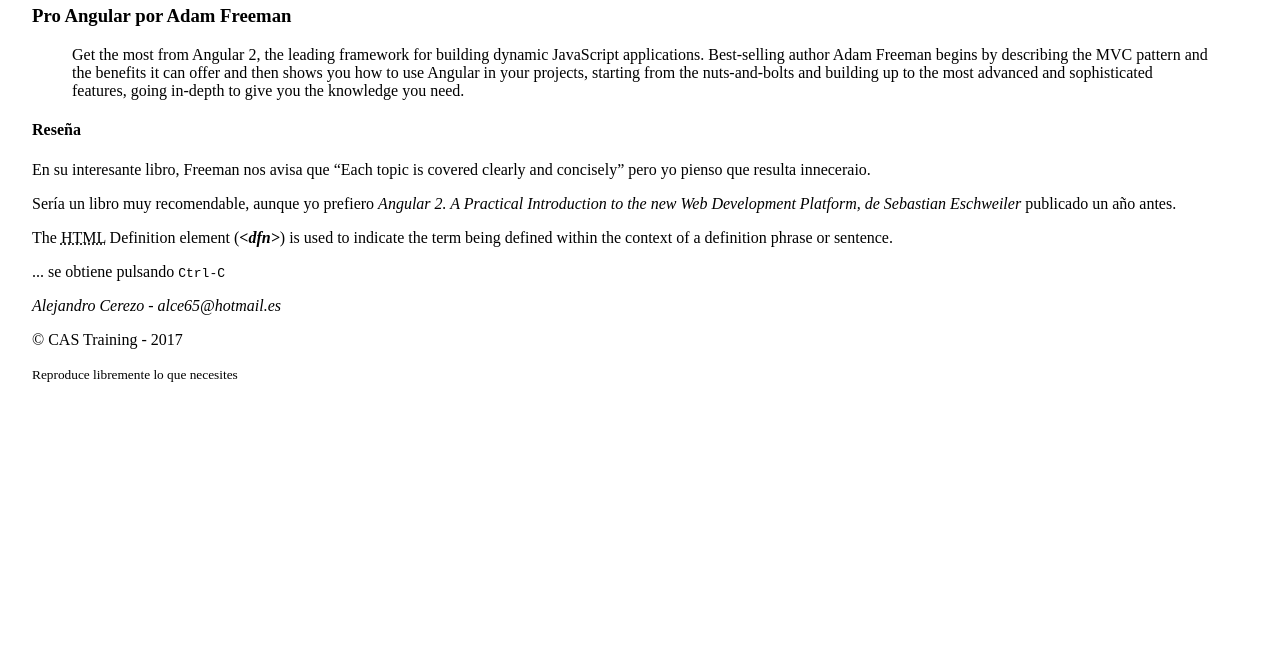
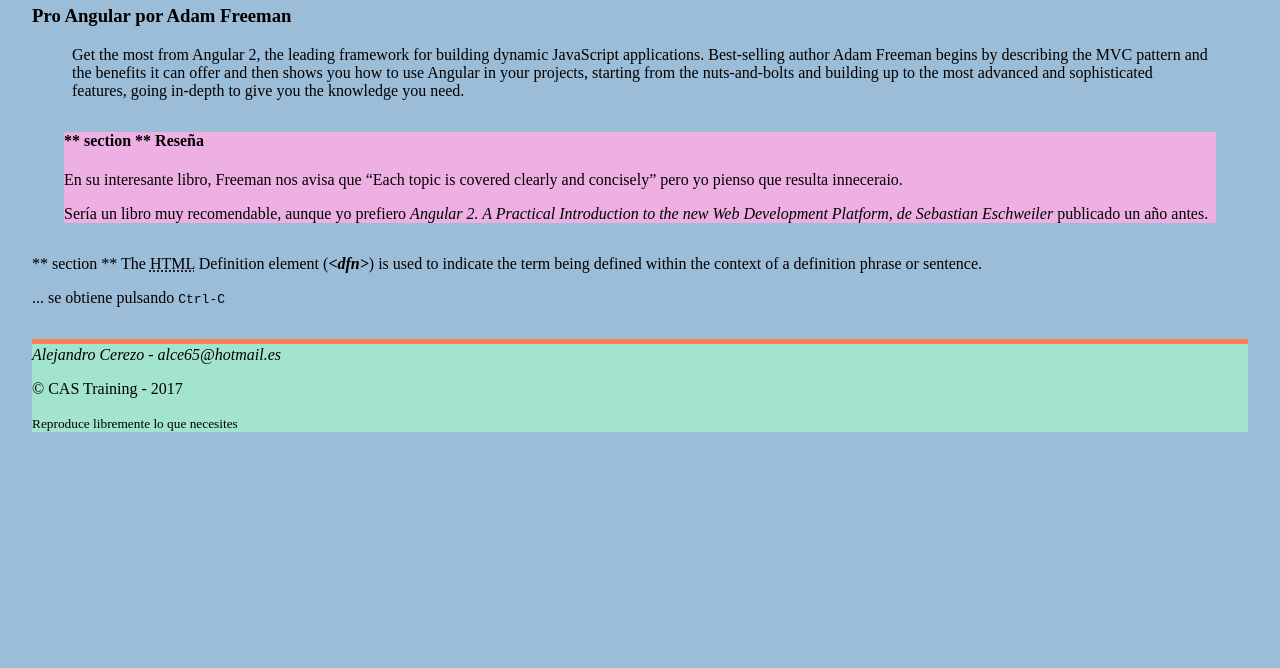
Before and after one commit to FlanGit/Construir_Paginas_Web, a plain HTML site: page 05_Tecnico_profe.html in a window 1280 px wide. Shown: the part 132-800 px from the top of the page. Drawn offline with Linux system fonts and the light colour scheme.

Commit message:
desde casa modi pgm profesor

```diff
--- a/05_Tecnico_profe.html
+++ b/05_Tecnico_profe.html
@@ -9,6 +9,22 @@
     <style>
         body {
             margin: 2rem;
+            background-color: rgb(156, 189, 216);
+
+        }
+        .section4 {
+            margin: 2rem;
+            background-color: rgb(238, 175, 227);
+
+        }
+
+        .footer {
+            border-top: 5px solid coral;
+            margin-top: 2rem;
+            padding-top: 2px;
+            background-color: rgb(163, 228, 206);
+
+
         }
     </style>
 </head>
@@ -28,8 +44,8 @@
                 how to use Angular in your projects, starting from the nuts-and-bolts and building up to the most advanced
                 and sophisticated features, going in-depth to give you the knowledge you need. <!-- <cite>Pro Angular, 2nd Edition. 2017. Adam Freeman</cite> --></blockquote>
 
-            <section>
-                <h4>Reseña</h4>
+            <section class="section4">
+                <h4> ** section ** Reseña</h4>
                 <p>En su interesante libro, Freeman nos avisa que <q cite="https://www.apress.com/la/book/9781484223062">Each topic is covered clearly and concisely</q> pero yo pienso que resulta inneceraio.</p>
                 <p>Sería un libro muy recomendable, aunque yo prefiero <cite>Angular 2. A Practical Introduction to the new Web Development Platform, de Sebastian Eschweiler</cite> publicado <time datetime="2016-02-12" pubdate>un año antes</time>.</p>
             </section>
@@ -37,14 +53,14 @@
     </section>
 
     <section id="Conceptos">
-            <p>The <abbr title="Hyper Text Marckup Language">HTML</abbr> Definition element
+            <p> ** section ** The <abbr title="Hyper Text Marckup Language">HTML</abbr> Definition element
                 (<strong><dfn>&lt;dfn></dfn></strong>) is used to indicate the
                 term being defined within the context of a definition phrase or
                 sentence.</p>
             <p>... se obtiene pulsando <kbd>Ctrl-C</kbd></p>
     </section>
 
-    <footer id="pie">
+    <footer class="footer">
         <address>
             Alejandro Cerezo - alce65@hotmail.es
         </address>
```
